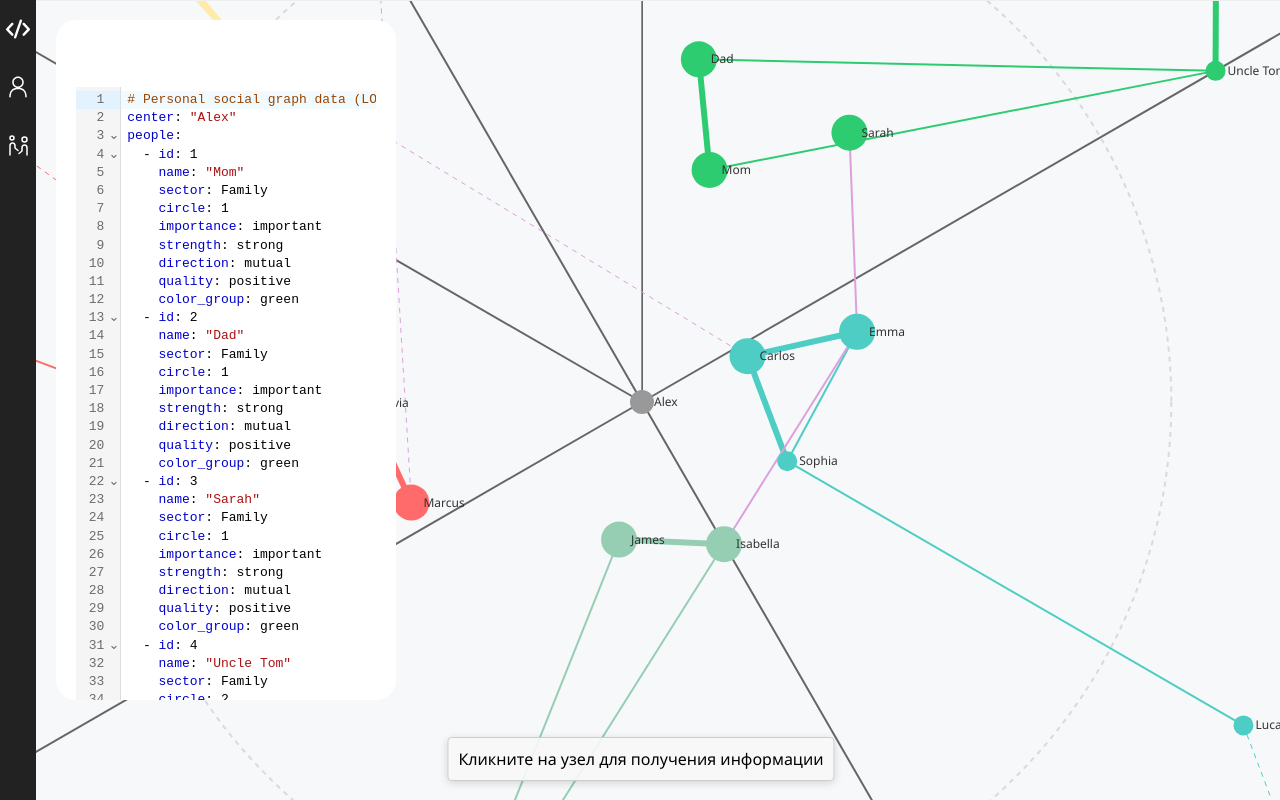
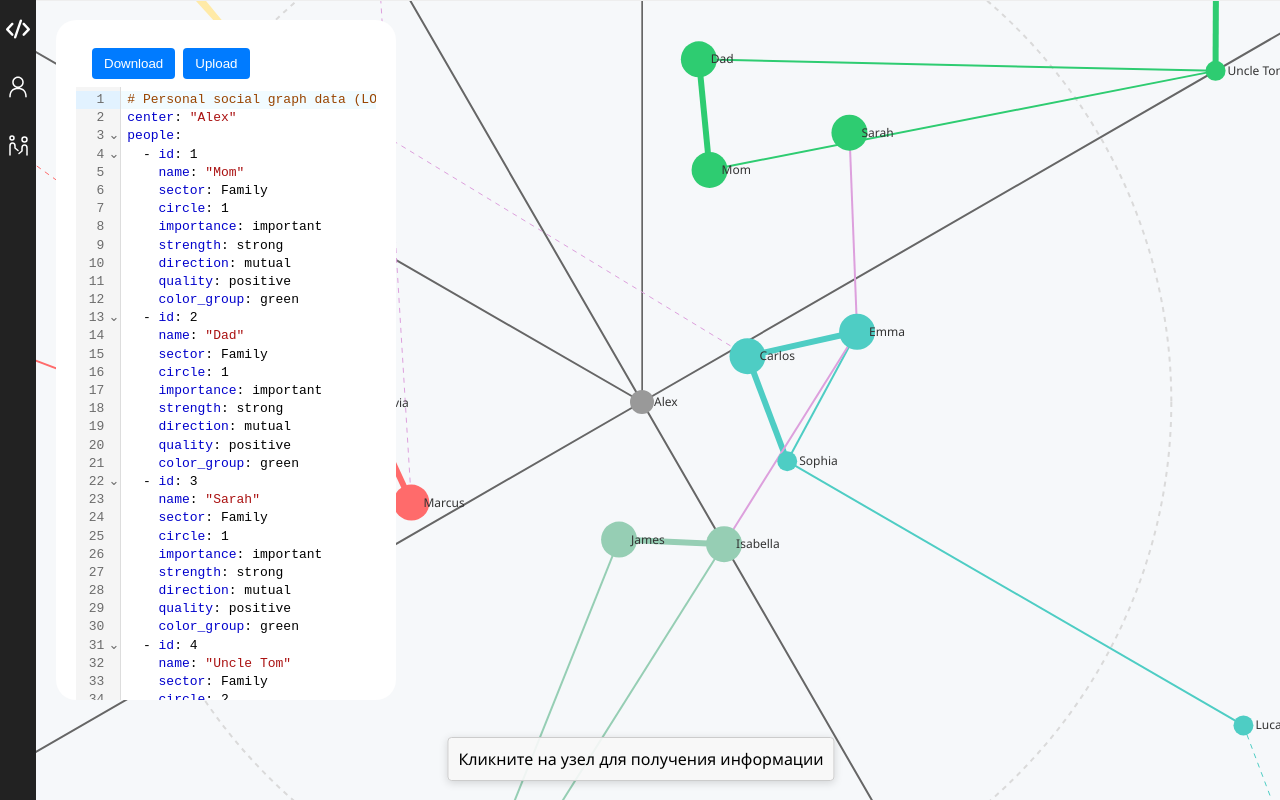
Before and after one commit to Shabanov-V/StrategicSocialGraph, a React (Vite) app: page / in a window 1280 px wide. Both pictures are taken after a click on the button 18 px from the left and 29 px from the top of the page. Built offline with nearby package versions, Linux system fonts and the light colour scheme.

Commit message:
fix styles

```diff
--- a/src/components/CodePanel.module.css
+++ b/src/components/CodePanel.module.css
@@ -4,11 +4,10 @@
   display: flex;
   gap: 8px;
   padding: 8px 16px;
-  border-bottom: 1px solid var(--border-color);
 }
 
 .button {
-  background-color: var(--primary-color);
+  background-color: #007bff;
   color: white;
   border: none;
   padding: 8px 12px;
@@ -18,7 +17,7 @@
 }
 
 .button:hover {
-  background-color: var(--primary-color-dark);
+  background-color: #004c9e;
 }
 
 .errorPanel {
```
